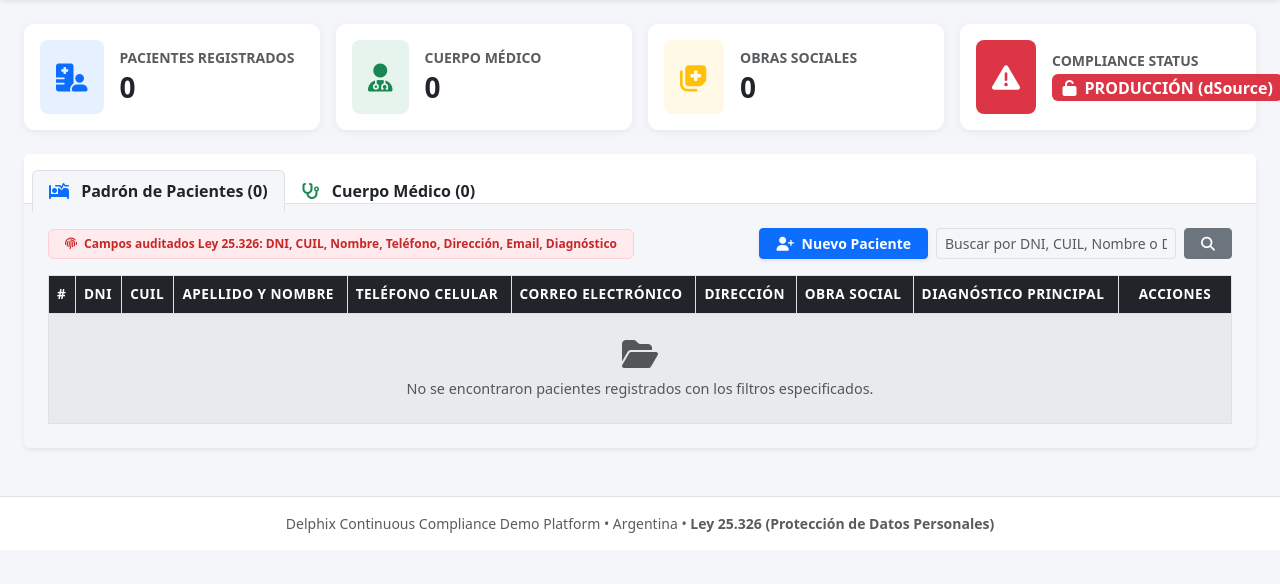
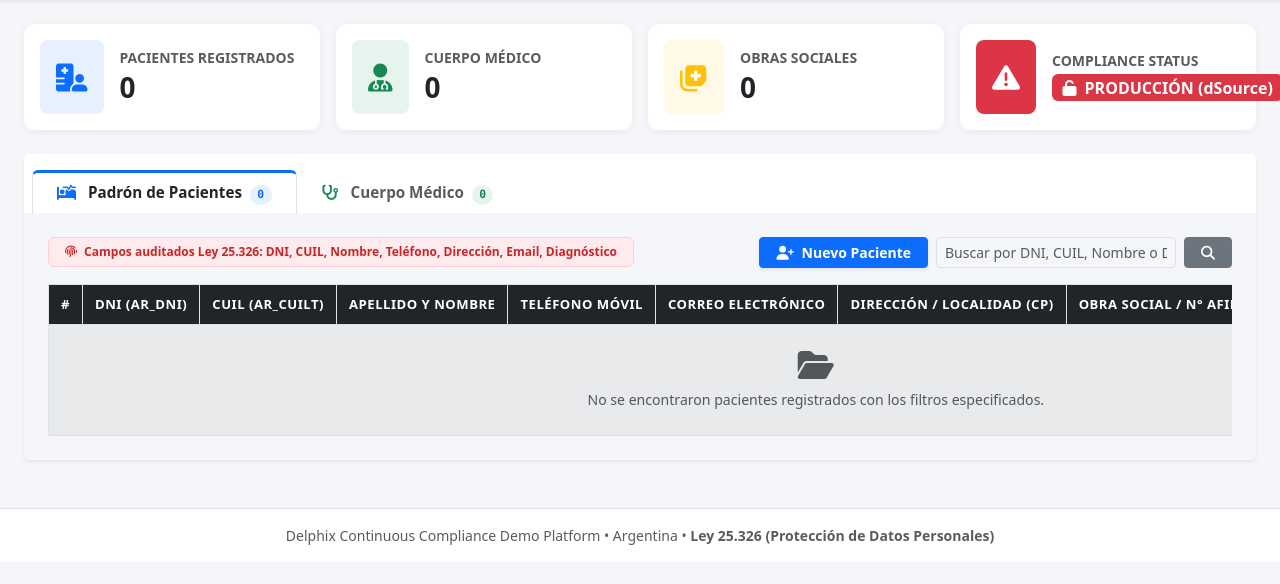
Before and after one commit to kansoit/hms3, a Django app: page / in a window 1280 px wide. Shown: the part 97-681 px from the top of the page. Run offline with Django 5.2, Linux system fonts and the light colour scheme; data that the repository does not hold is empty.

Commit message:
fix(ui): restore tab visual hierarchy, license prefixes, Delphix headers, and postal code rendering

```diff
--- a/application/core/views.py
+++ b/application/core/views.py
@@ -183,6 +183,7 @@ def patient_list(request):
             'address': p.direccion,
             'city': p.localidad,
             'state': p.provincia,
+            'postal_code': getattr(p, 'codigo_postal', getattr(p, 'zip_code', getattr(p, 'cep', ''))),
             'insurance': p.obra_social,
             'diagnosis': p.diagnostico_clinico,
             'doctor': str(p.medico_asignado) if p.medico_asignado else None,
@@ -334,6 +335,7 @@ def patient_save(request):
     country = os.getenv('HMS_COUNTRY', 'AR').upper()
     default_city = 'New York' if country == 'US' else ('São Paulo' if country == 'BR' else 'CABA')
     default_state = 'NY' if country == 'US' else ('SP' if country == 'BR' else 'Buenos Aires')
+    default_postal = '10001' if country == 'US' else ('01310-100' if country == 'BR' else 'C1002')
     default_ins = 'Blue Cross' if country == 'US' else ('Unimed' if country == 'BR' else 'OSDE')
     default_phone = '+1 (212) 555-0199' if country == 'US' else ('+55 11 98888-0000' if country == 'BR' else '+54 9 11 4000-0000')
     default_domain = 'hospital.org' if country == 'US' else ('hospital.com.br' if country == 'BR' else 'hospital.com.ar')
@@ -357,8 +359,8 @@ def patient_save(request):
             paciente.localidad = city
         if state:
             paciente.provincia = state
-        if postal_code and hasattr(paciente, 'codigo_postal'):
-            paciente.codigo_postal = postal_code
+        if hasattr(paciente, 'codigo_postal'):
+            paciente.codigo_postal = postal_code or default_postal
         if insurance:
             paciente.obra_social = insurance
         if insurance_number:
@@ -386,8 +388,8 @@ def patient_save(request):
         paciente.direccion = address or ("100 Main St" if country == 'US' else ("Av. Paulista 1000" if country == 'BR' else "Av. Corrientes 1234"))
         paciente.localidad = city or default_city
         paciente.provincia = state or default_state
-        if postal_code and hasattr(paciente, 'codigo_postal'):
-            paciente.codigo_postal = postal_code
+        if hasattr(paciente, 'codigo_postal'):
+            paciente.codigo_postal = postal_code or default_postal
         paciente.obra_social = insurance or default_ins
         paciente.numero_afiliado = insurance_number or "10002345"
         paciente.diagnostico_clinico = diagnosis or ("Clinical Checkup" if country == 'US' else ("Consulta de rotina" if country == 'BR' else "Consulta médica general"))
--- a/application/templates/base.html
+++ b/application/templates/base.html
@@ -54,14 +54,35 @@
         .table-custom th {
             background-color: #212529;
             color: #ffffff;
-            font-size: 0.85rem;
+            font-size: 0.82rem;
             text-transform: uppercase;
             letter-spacing: 0.5px;
             vertical-align: middle;
+            padding: 10px 12px;
+            white-space: nowrap;
         }
         .table-custom td {
-            font-size: 0.9rem;
+            font-size: 0.88rem;
             vertical-align: middle;
+            padding: 8px 12px;
+        }
+        .nav-tabs .nav-link {
+            font-size: 0.95rem;
+            color: #6c757d;
+            border-top: 3px solid transparent;
+            transition: all 0.2s ease;
+        }
+        .nav-tabs .nav-link:hover {
+            color: #212529;
+        }
+        .nav-tabs .nav-link.active {
+            border-top: 3px solid #0d6efd;
+            font-weight: 700 !important;
+            color: #212529 !important;
+            background-color: #ffffff;
+        }
+        .nav-tabs #medicos-tab.active {
+            border-top: 3px solid #198754;
         }
         .card-kpi {
             border: none;
--- a/application/templates/dashboard.html
+++ b/application/templates/dashboard.html
@@ -75,16 +75,16 @@
 
 <!-- NAVEGACIÓN POR PESTAÑAS -->
 <div class="card shadow-sm border-0 mb-4">
-    <div class="card-header bg-white border-bottom pt-3 pb-0">
+    <div class="card-header bg-white border-bottom-0 pt-3 px-3">
         <ul class="nav nav-tabs card-header-tabs" id="demoTabs" role="tablist">
             <li class="nav-item" role="presentation">
-                <button class="nav-link {% if active_tab != 'medicos' %}active{% endif %} fw-bold text-dark" id="pacientes-tab" data-bs-toggle="tab" data-bs-target="#pacientes-pane" type="button" role="tab">
-                    <i class="fa-solid fa-bed-pulse text-primary me-2"></i> {{ txt.tab_patients }} ({{ total_pacientes }})
+                <button class="nav-link {% if active_tab != 'medicos' %}active{% else %}text-muted{% endif %} fw-semibold px-4 py-2" id="pacientes-tab" data-bs-toggle="tab" data-bs-target="#pacientes-pane" type="button" role="tab" aria-controls="pacientes-pane" aria-selected="{% if active_tab != 'medicos' %}true{% else %}false{% endif %}">
+                    <i class="fa-solid fa-bed-pulse text-primary me-2"></i> {{ txt.tab_patients }} <span class="badge rounded-pill bg-primary bg-opacity-10 text-primary ms-1 font-monospace">{{ total_pacientes }}</span>
                 </button>
             </li>
             <li class="nav-item" role="presentation">
-                <button class="nav-link {% if active_tab == 'medicos' %}active{% endif %} fw-bold text-dark" id="medicos-tab" data-bs-toggle="tab" data-bs-target="#medicos-pane" type="button" role="tab">
-                    <i class="fa-solid fa-stethoscope text-success me-2"></i> {{ txt.tab_doctors }} ({{ total_medicos }})
+                <button class="nav-link {% if active_tab == 'medicos' %}active{% else %}text-muted{% endif %} fw-semibold px-4 py-2" id="medicos-tab" data-bs-toggle="tab" data-bs-target="#medicos-pane" type="button" role="tab" aria-controls="medicos-pane" aria-selected="{% if active_tab == 'medicos' %}true{% else %}false{% endif %}">
+                    <i class="fa-solid fa-stethoscope text-success me-2"></i> {{ txt.tab_doctors }} <span class="badge rounded-pill bg-success bg-opacity-10 text-success ms-1 font-monospace">{{ total_medicos }}</span>
                 </button>
             </li>
         </ul>
@@ -127,33 +127,38 @@
                     <table class="table table-hover table-striped table-bordered table-custom align-middle mb-0" id="tabla-pacientes">
                         <thead>
                             <tr>
-                                <th>{{ txt.col_id }}</th>
-                                <th>{{ txt.col_doc1 }}</th>
-                                <th>{{ txt.col_doc2 }}</th>
+                                <th class="text-center" style="width: 50px;">{{ txt.col_id }}</th>
+                                <th style="width: 135px;">{{ txt.col_doc1 }}</th>
+                                <th style="width: 145px;">{{ txt.col_doc2 }}</th>
                                 <th>{{ txt.col_name }}</th>
-                                <th>{{ txt.col_phone }}</th>
+                                <th style="width: 140px;">{{ txt.col_phone }}</th>
                                 <th>{{ txt.col_email }}</th>
                                 <th>{{ txt.col_address }}</th>
                                 <th>{{ txt.col_insurance }}</th>
                                 <th>{{ txt.col_diagnosis }}</th>
-                                <th class="text-center" style="min-width: 110px;">{{ txt.col_actions }}</th>
+                                <th class="text-center" style="width: 110px;">{{ txt.col_actions }}</th>
                             </tr>
                         </thead>
                         <tbody>
                             {% for p in pacientes %}
                             <tr id="fila-paciente-{{ p.id }}">
-                                <td class="text-muted fw-bold">{{ p.id }}</td>
-                                <td class="font-monospace fw-bold text-dark">{{ p.dni }}</td>
-                                <td class="font-monospace text-primary fw-semibold">{{ p.cuil }}</td>
-                                <td class="fw-semibold">{{ p.apellido }}, {{ p.nombre }}</td>
-                                <td class="font-monospace">{{ p.telefono_celular }}</td>
+                                <td class="text-muted fw-bold text-center">{{ p.id }}</td>
+                                <td class="font-monospace fw-bold text-dark text-nowrap">{{ p.dni }}</td>
+                                <td class="font-monospace text-primary fw-semibold text-nowrap">{{ p.cuil }}</td>
+                                <td class="fw-semibold text-nowrap">{{ p.apellido }}, {{ p.nombre }}</td>
+                                <td class="font-monospace text-nowrap">{{ p.telefono_celular }}</td>
                                 <td class="small">{{ p.email }}</td>
-                                <td class="small">{{ p.direccion }}, {{ p.localidad }}</td>
-                                <td>
+                                <td class="small">
+                                    {{ p.direccion }}, {{ p.localidad }}
+                                    {% if p.codigo_postal %}
+                                    <span class="badge bg-light text-secondary border font-monospace ms-1">{{ p.codigo_postal }}</span>
+                                    {% endif %}
+                                </td>
+                                <td class="text-nowrap">
                                     <span class="badge bg-light text-dark border">{{ p.obra_social }}</span><br>
                                     <span class="small text-muted font-monospace">{{ p.numero_afiliado }}</span>
                                 </td>
-                                <td><span class="small">{{ p.diagnostico_clinico|truncatechars:35 }}</span></td>
+                                <td><span class="small" title="{{ p.diagnostico_clinico }}">{{ p.diagnostico_clinico|truncatechars:35 }}</span></td>
                                 <td class="text-center text-nowrap">
                                     <div class="btn-group btn-group-sm" role="group">
                                         <button class="btn btn-outline-primary" onclick="verFichaPaciente({{ p.id }})" title="Ver ficha clínica completa">
@@ -201,31 +206,42 @@
                     <table class="table table-hover table-striped table-bordered table-custom align-middle mb-0" id="tabla-medicos">
                         <thead>
                             <tr>
-                                <th>{{ txt.col_id }}</th>
-                                <th>{{ txt.col_med_license }}</th>
-                                <th>{{ txt.col_doc1 }}</th>
-                                <th>{{ txt.col_doc2 }}</th>
+                                <th class="text-center" style="width: 50px;">{{ txt.col_id }}</th>
+                                <th style="width: 180px;">{{ txt.col_med_license }}</th>
+                                <th style="width: 135px;">{{ txt.col_doc1 }}</th>
+                                <th style="width: 145px;">{{ txt.col_doc2 }}</th>
                                 <th>{{ txt.col_med_name }}</th>
                                 <th>{{ txt.col_med_spec }}</th>
-                                <th>{{ txt.col_med_contact }}</th>
+                                <th style="width: 140px;">{{ txt.col_med_contact }}</th>
                                 <th>{{ txt.col_med_email }}</th>
                             </tr>
                         </thead>
                         <tbody>
                             {% for m in medicos %}
                             <tr>
-                                <td class="text-muted fw-bold">{{ m.id }}</td>
-                                <td>
-                                    <span class="badge bg-primary">{{ m.matricula_nacional }}</span>
-                                    {% if m.matricula_provincial %}
-                                    <span class="badge bg-secondary">{{ m.matricula_provincial }}</span>
+                                <td class="text-muted fw-bold text-center">{{ m.id }}</td>
+                                <td class="text-nowrap">
+                                    {% if HMS_COUNTRY == 'US' %}
+                                        <span class="badge bg-primary">NPI: {{ m.matricula_nacional }}</span>
+                                        {% if m.state_license %}
+                                        <span class="badge bg-secondary">Lic: {{ m.state_license }}</span>
+                                        {% endif %}
+                                    {% elif HMS_COUNTRY == 'BR' %}
+                                        <span class="badge bg-primary">CRM: {{ m.matricula_nacional }}</span>
+                                    {% else %}
+                                        <span class="badge bg-primary">MN: {{ m.matricula_nacional }}</span>
+                                        {% if m.matricula_provincial %}
+                                        <span class="badge bg-secondary">MP: {{ m.matricula_provincial }}</span>
+                                        {% endif %}
                                     {% endif %}
                                 </td>
-                                <td class="font-monospace fw-bold">{{ m.dni }}</td>
-                                <td class="font-monospace text-primary">{{ m.cuil }}</td>
-                                <td class="fw-semibold">{{ m.apellido }}, {{ m.nombre }}</td>
+                                <td class="font-monospace fw-bold text-dark text-nowrap">{{ m.dni }}</td>
+                                <td class="font-monospace text-primary fw-semibold text-nowrap">{{ m.cuil }}</td>
+                                <td class="fw-semibold text-nowrap">
+                                    {% if HMS_COUNTRY == 'US' %}Dr. {{ m.first_name }} {{ m.last_name }}{% elif HMS_COUNTRY == 'BR' %}Dr(a). {{ m.nome }} {{ m.sobrenome }}{% else %}Dr/a. {{ m.apellido }}, {{ m.nombre }}{% endif %}
+                                </td>
                                 <td><span class="badge bg-info text-dark">{{ m.especialidad }}</span></td>
-                                <td class="font-monospace">{{ m.telefono_celular }}</td>
+                                <td class="font-monospace text-nowrap">{{ m.telefono_celular }}</td>
                                 <td class="small">{{ m.email }}</td>
                             </tr>
                             {% empty %}
@@ -317,13 +333,17 @@
                             <label class="form-label small fw-bold text-muted">{{ txt.field_address }}</label>
                             <input type="text" class="form-control" name="address" id="input_direccion">
                         </div>
-                        <div class="col-md-3">
+                        <div class="col-md-2">
                             <label class="form-label small fw-bold text-muted">{{ txt.field_city }}</label>
                             <input type="text" class="form-control" name="city" id="input_localidad">
                         </div>
-                        <div class="col-md-3">
+                        <div class="col-md-2">
                             <label class="form-label small fw-bold text-muted">{{ txt.field_state }}</label>
                             <input type="text" class="form-control" name="state" id="input_provincia">
+                        </div>
+                        <div class="col-md-2">
+                            <label class="form-label small fw-bold text-muted">{{ txt.field_postal }}</label>
+                            <input type="text" class="form-control font-monospace" name="postal_code" id="input_codigo_postal">
                         </div>
 
                         <div class="col-md-6">
@@ -406,12 +426,14 @@
         deleteBtn: "{{ txt.btn_delete|escapejs }}",
         defaultCity: "{% if HMS_COUNTRY == 'US' %}New York{% elif HMS_COUNTRY == 'BR' %}São Paulo{% else %}CABA{% endif %}",
         defaultState: "{% if HMS_COUNTRY == 'US' %}NY{% elif HMS_COUNTRY == 'BR' %}SP{% else %}Buenos Aires{% endif %}",
+        defaultPostal: "{% if HMS_COUNTRY == 'US' %}10001{% elif HMS_COUNTRY == 'BR' %}01310-100{% else %}C1002{% endif %}",
         colDoc1: "{{ txt.col_doc1|escapejs }}",
         colDoc2: "{{ txt.col_doc2|escapejs }}",
         dob: "{{ txt.field_dob|escapejs }}",
         phone: "{{ txt.field_phone|escapejs }}",
         email: "{{ txt.field_email|escapejs }}",
         address: "{{ txt.field_address|escapejs }}",
+        postal: "{{ txt.field_postal|escapejs }}",
         insurance: "{{ txt.field_insurance|escapejs }}",
         notes: "{{ txt.field_notes|escapejs }}",
         diagnosis: "{{ txt.field_diagnosis|escapejs }}",
@@ -434,7 +456,8 @@
                 const dob = data.date_of_birth || '';
                 const phone = data.phone || '';
                 const email = data.email || '';
-                const address = (data.address || '') + ' (' + (data.city || '') + ', ' + (data.state || '') + ')';
+                const postalPart = data.postal_code ? ' - ' + (TXT.postal || 'CP') + ': ' + data.postal_code : '';
+                const address = (data.address || '') + ', ' + (data.city || '') + ' (' + (data.state || '') + postalPart + ')';
                 const insurance = data.insurance_provider || '';
                 const insuranceNum = data.insurance_number || '';
                 const diagnosis = data.diagnosis || '';
@@ -504,6 +527,7 @@
         document.getElementById('form-error-alert').classList.add('d-none');
         document.getElementById('input_localidad').value = TXT.defaultCity;
         document.getElementById('input_provincia').value = TXT.defaultState;
+        document.getElementById('input_codigo_postal').value = TXT.defaultPostal;
         const modal = new bootstrap.Modal(document.getElementById('modalPacienteForm'));
         modal.show();
     }
@@ -531,6 +555,7 @@
                 document.getElementById('input_direccion').value = data.address || '';
                 document.getElementById('input_localidad').value = data.city || TXT.defaultCity;
                 document.getElementById('input_provincia').value = data.state || TXT.defaultState;
+                document.getElementById('input_codigo_postal').value = data.postal_code || '';
                 document.getElementById('input_obra_social').value = data.insurance_provider || '';
                 document.getElementById('input_numero_afiliado').value = data.insurance_number || '';
                 document.getElementById('input_diagnostico_clinico').value = data.diagnosis || '';
```
Also changed, not shown: application/core/i18n.py (+18 -15 lines), application/core/models_ar.py (+8 -0 lines), application/core/models_br.py (+24 -0 lines), application/core/models_us.py (+24 -0 lines).
